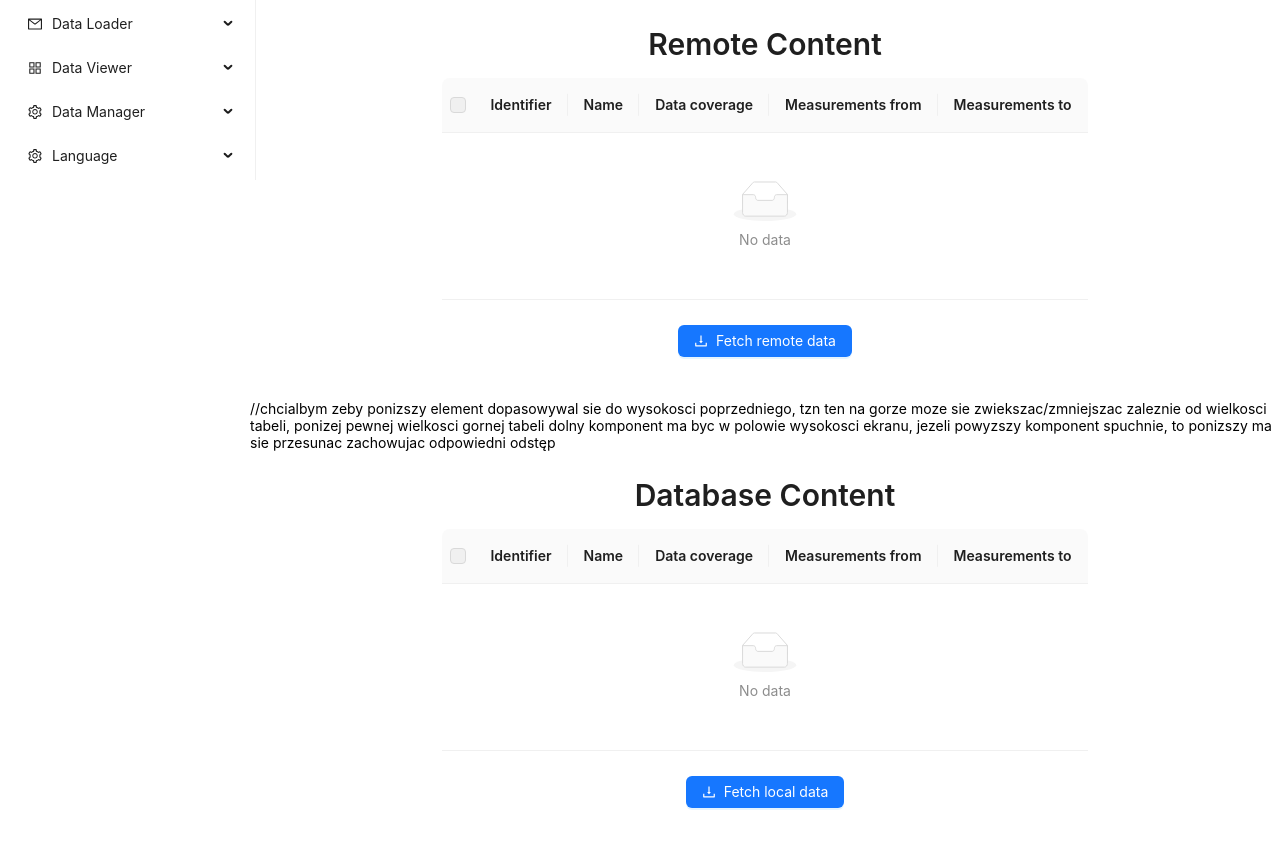
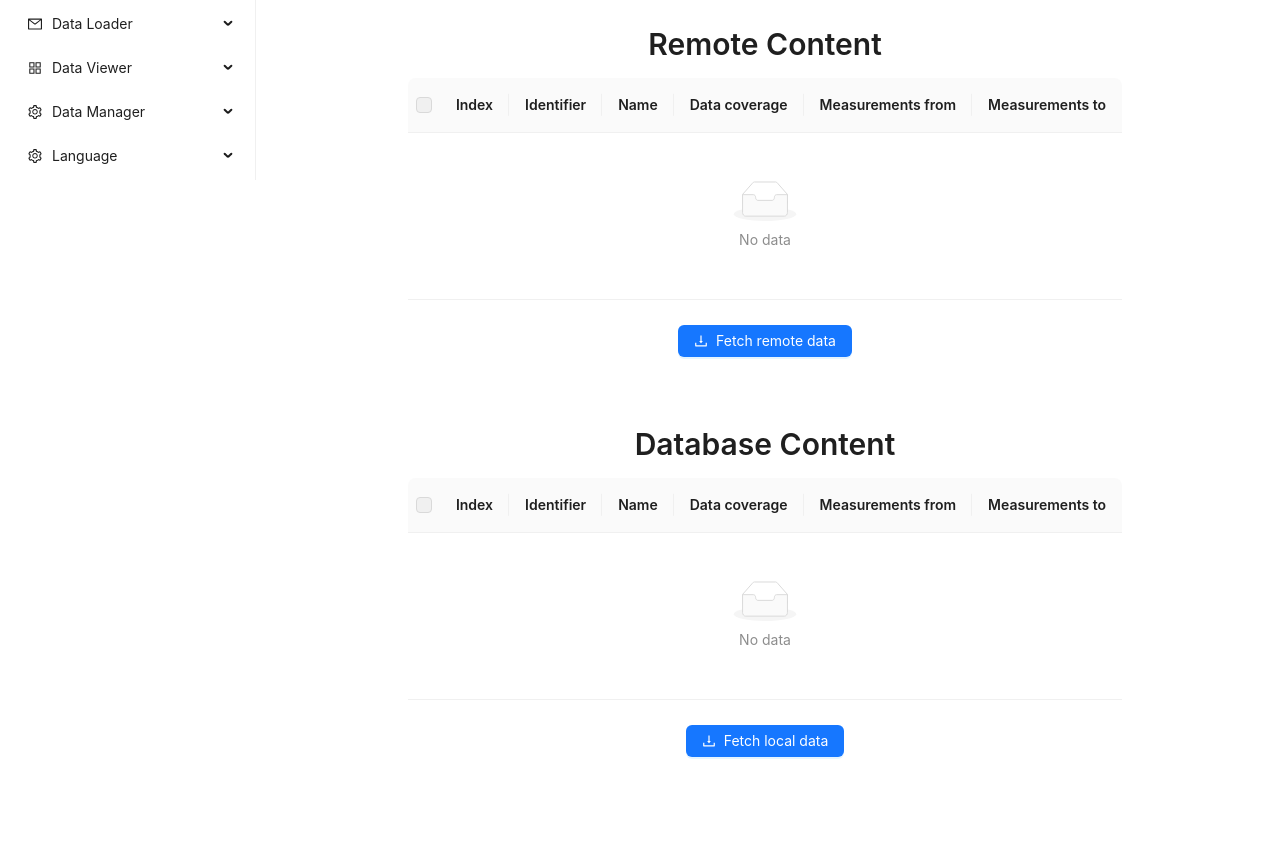
Before and after one commit to Pawel80256/noaa-dataservice, a React (Create React App) app in the folder noaa-dataservice-frontend/: page /dataloader/datasets in a window 1280 px wide. Shown: the top 848 px of the page. After the commit the page ends 800 px from the top, so only its background shows below. Built offline with nearby package versions, Linux system fonts and the light colour scheme.

Commit message:
dataset loading view development

```diff
--- a/noaa-dataservice-frontend/src/components/data_loader/datasets/DatasetsTable.tsx
+++ b/noaa-dataservice-frontend/src/components/data_loader/datasets/DatasetsTable.tsx
@@ -12,6 +12,15 @@ export interface RemoteDatasetsTableProps {
 export const DatasetsTable = ({ datasets, updateSelectedRemoteDatasets }: RemoteDatasetsTableProps) => {
     const {t} = useTranslation();
     const [selectedRowKeys, setSelectedRowKeys] = useState<React.Key[]>([]);
+    const [pagination, setPagination] = useState<{current:number,pageSize:number}>({ current: 1, pageSize: 5 });
+
+    const handleTableChange = (pagination:any) => {
+        setPagination({
+            current: pagination.current,
+            pageSize: pagination.pageSize
+        });
+    };
+
 
     const onSelectChange = (newSelectedRowKeys: React.Key[]) => {
         // console.log('selectedRowKeys changed: ', newSelectedRowKeys);
@@ -25,6 +34,11 @@ export const DatasetsTable = ({ datasets, updateSelectedRemoteDatasets }: Remote
     };
 
     const columns: TableProps<NOAADataset>['columns'] = [
+        {
+            title: t('INDEX_COLUMN'),
+            key: 'index',
+            render: (value, item, index) => (pagination.current - 1) * pagination.pageSize + index + 1
+        },
         {
             title: t('IDENTIFIER_COLUMN'),
             dataIndex:'id',
@@ -61,10 +75,13 @@ export const DatasetsTable = ({ datasets, updateSelectedRemoteDatasets }: Remote
                 dataSource={datasets}
                 rowKey="id"
                 pagination={{
-                    defaultPageSize:5,
-                    showSizeChanger:true,
-                    pageSizeOptions:['5','10','15']
+                    defaultPageSize: 5,
+                    showSizeChanger: true,
+                    pageSizeOptions: ['5', '10', '15'],
+                    current: pagination.current,
+                    pageSize: pagination.pageSize
                 }}
+                onChange={handleTableChange}
                 rowSelection={rowSelection}
             />
         </>
--- a/noaa-dataservice-frontend/src/i18n_languages/en.json
+++ b/noaa-dataservice-frontend/src/i18n_languages/en.json
@@ -7,6 +7,7 @@
   "STATIONS": "Stations",
   "MEASUREMENTS": "Measurements",
 
+  "INDEX_COLUMN": "Index",
   "IDENTIFIER_COLUMN": "Identifier",
   "NAME_COLUMN": "Name",
   "DATA_COVERAGE_COLUMN": "Data coverage",
@@ -15,6 +16,7 @@
 
   "FETCH_REMOTE_LABEL": "Fetch remote data",
   "FETCH_LOCAL_LABEL": "Fetch local data",
+  "LOAD_SELECTED_LABEL": "Load selected",
 
   "REMOTE_CONTENT": "Remote Content",
   "DATABASE_CONTENT": "Database Content",
--- a/noaa-dataservice-frontend/src/i18n_languages/pl.json
+++ b/noaa-dataservice-frontend/src/i18n_languages/pl.json
@@ -7,6 +7,7 @@
   "STATIONS": "Stacje",
   "MEASUREMENTS": "Pomiary",
 
+  "INDEX_COLUMN": "Indeks",
   "IDENTIFIER_COLUMN": "Identyfikator",
   "NAME_COLUMN": "Nazwa",
   "DATA_COVERAGE_COLUMN": "Pokrycie danych",
@@ -15,6 +16,7 @@
 
   "FETCH_REMOTE_LABEL": "Pobierz zdalne rekordy",
   "FETCH_LOCAL_LABEL": "Pobierz lokalne rekordy",
+  "LOAD_SELECTED_LABEL": "Załaduj zaznaczone",
 
   "REMOTE_CONTENT": "Zdalna Zawartość",
   "DATABASE_CONTENT": "Zawartość Bazy Danych",
--- a/noaa-dataservice-frontend/src/views/DatasetLoaderView.tsx
+++ b/noaa-dataservice-frontend/src/views/DatasetLoaderView.tsx
@@ -46,7 +46,8 @@ export const DatasetLoaderView = () =>{
 
     return(
         <>
-            <Flex style={{width:'100%', height:'50%'}} align={'center'} justify={'flex-start'} vertical>
+            <div style={{ display: 'flex', flexDirection: 'column', height: '100vh' }}>
+                <Flex style={{ flex: 1, minWidth: '50vh' }} align={'center'} justify={'flex-start'} vertical>
                     <Row>
                         <Typography.Title level={2}>{t('REMOTE_CONTENT')}</Typography.Title>
                     </Row>
@@ -57,11 +58,10 @@ export const DatasetLoaderView = () =>{
                         <Button style={{marginTop:'25px'}} type="primary" icon={<DownloadOutlined />} onClick={fetchRemoteDatasets} loading={isRemoteDatasetsLoading}>{t('FETCH_REMOTE_LABEL')}</Button>
                     </Row>}
                     {remoteDatasets.count > 0 &&    <Row>
-                    <Button style={{marginTop:'25px'}} type="primary" icon={<DownloadOutlined />} onClick={() => console.log(selectedRemoteDatasets)} loading={isRemoteDatasetsLoading}>Show selected</Button>
+                        <Button style={{marginTop:'25px'}} type="primary" icon={<DownloadOutlined />} onClick={() => console.log(selectedRemoteDatasets)} loading={isRemoteDatasetsLoading}>{t('LOAD_SELECTED_LABEL')}</Button>
                     </Row>}
                 </Flex>
-            //chcialbym zeby ponizszy element dopasowywal sie do wysokosci poprzedniego, tzn ten na gorze moze sie zwiekszac/zmniejszac zaleznie od wielkosci tabeli, ponizej pewnej wielkosci gornej tabeli dolny komponent ma byc w polowie wysokosci ekranu, jezeli powyzszy komponent spuchnie, to ponizszy ma sie przesunac zachowujac odpowiedni odstęp
-            <Flex style={{width:'100%', height:'50%'}} align={'center'} justify={'flex-start'} vertical>
+                <Flex style={{ flex: 1, minHeight: '50vh' }} align={'center'} justify={'flex-start'} vertical>
                     <Row>
                         <Typography.Title level={2}>{t('DATABASE_CONTENT')}</Typography.Title>
                     </Row>
@@ -72,6 +72,8 @@ export const DatasetLoaderView = () =>{
                         <Button style={{marginTop:'25px'}} type="primary" icon={<DownloadOutlined />} onClick={fetchLocalDatasets} loading={isLocalDatasetsLoading}>{t('FETCH_LOCAL_LABEL')}</Button>
                     </Row>}
                 </Flex>
+            </div>
+
         </>
     )
 }
```
Lines whose indentation alone changed are shown as unchanged.
